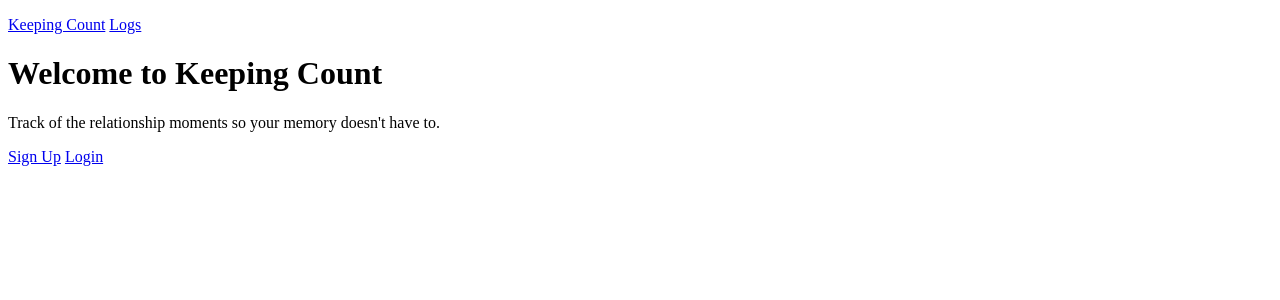
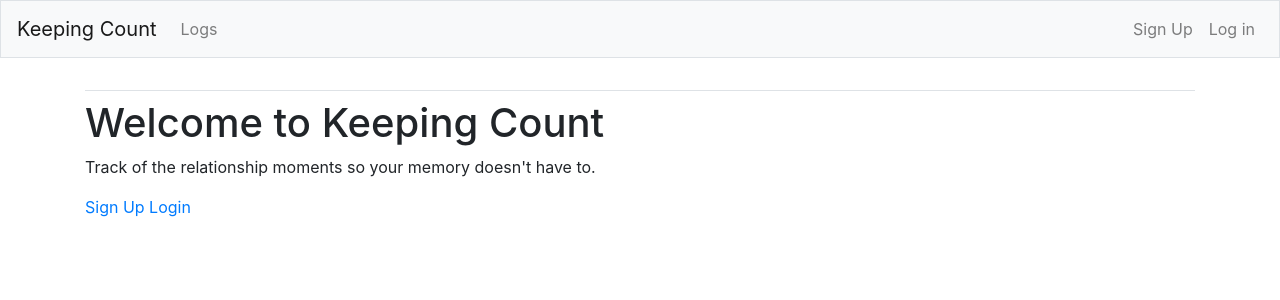
Before and after one commit to alexcraig481/keeping_count, a Django app: page / in a window 1280 px wide. Shown: the top 300 px of the page. Run offline with Django 4.2, Linux system fonts and the light colour scheme; some libraries are stand-ins or nearby versions.

Commit message:
base is styled with bootstrap

```diff
--- a/keeping_count/templates/base.html
+++ b/keeping_count/templates/base.html
@@ -1,15 +1,56 @@
+{% load bootstrap4 %}
+
 <!DOCTYPE html>
 <html lang="en">
 <head>
     <meta charset="UTF-8">
+    <meta name="viewport" content="width=device-width, initial-scale=1, shrink-to-fit=no">
     <title>Keeping Count</title>
+    {% bootstrap_css %}
+    {% bootstrap_javascript jquery='full'%}
 </head>
 <body>
-    <p>
-        <a href ="{% url 'logs:index' %}">Keeping Count</a>
-        <a href ="{% url 'logs:logs' %}">Logs</a>
+    <nav class="navbar navbar-expand-md navbar-light bg-light mb-4 border">
+        <a class="navbar-brand" href ="{% url 'home' %}">Keeping Count</a>
+        <button class="navbar-toggler" type="button" data-toggle="collapse"
+                data-target="#navbarCollapse" aria-controls="navbarCollapse"
+                aria-expanded="false" aria-label="Toggle navigation">
+            <span class="navbar-toggler-icon"></span>
+        </button>
+        <div class="collapse navbar-collapse" id="navbarCollapse">
+            <ul class="navbar-nav mr-auto">
+                <li class="nav-item">
+                    <a class="nav-link" href ="{% url 'logs:logs' %}">Logs</a>
+                </li>
+            </ul>
+            <ul class="navbar-nav ml-auto">
+                {% if user.is_authenticated %}
+                <li class="nav-item">
+                    <span class="navbar-text">Hello, {{ user.username }}.</span>
+                </li>
+                <li class="nav-item">
+                    <a class="nav-link" href="{% url 'users:logout' %}">Log out</a>
+                </li>
+                {% else %}
+                <li class="nav-item">
+                    <a class="nav-link" href="{% url 'users:register' %}">Sign Up</a>
+                </li>
+                <li class="nav-item">
+                    <a class="nav-link" href="{% url 'users:login' %}">Log in</a>
+                </li>
+                {% endif %}
+            </ul>
+        </div>
+    </nav>
 
-    </p>
-    {% block content %}{% endblock content %}
+    <main role="main" class="container">
+        <div class="pb-2 mb-2 border-bottom">
+            {% block page_header %}{% endblock page_header%}
+        </div>
+        <div>
+            {% block content %}{% endblock content %}
+        </div>
+    </main>
+
 </body>
 </html>
```
Also changed, not shown: keeping_count/settings.py (+6 -1 lines), db.sqlite3.
